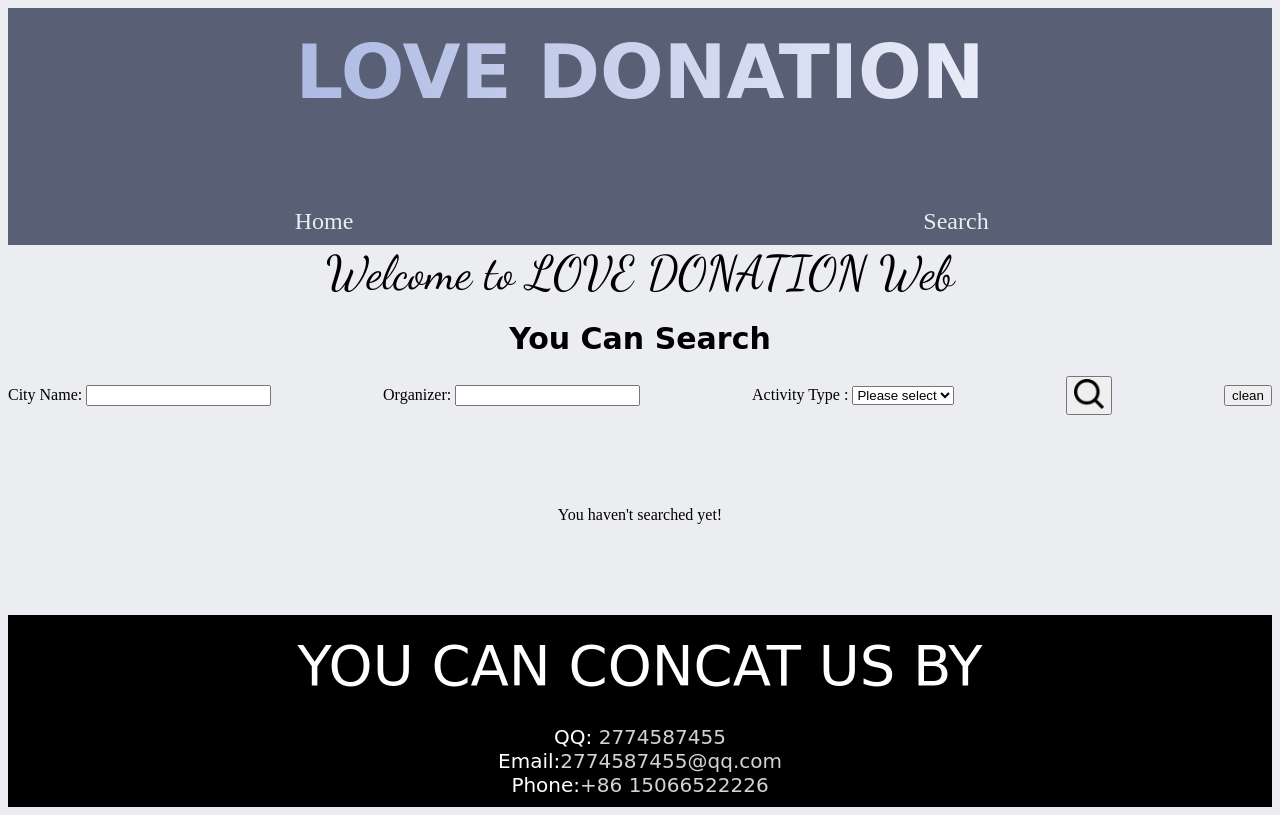
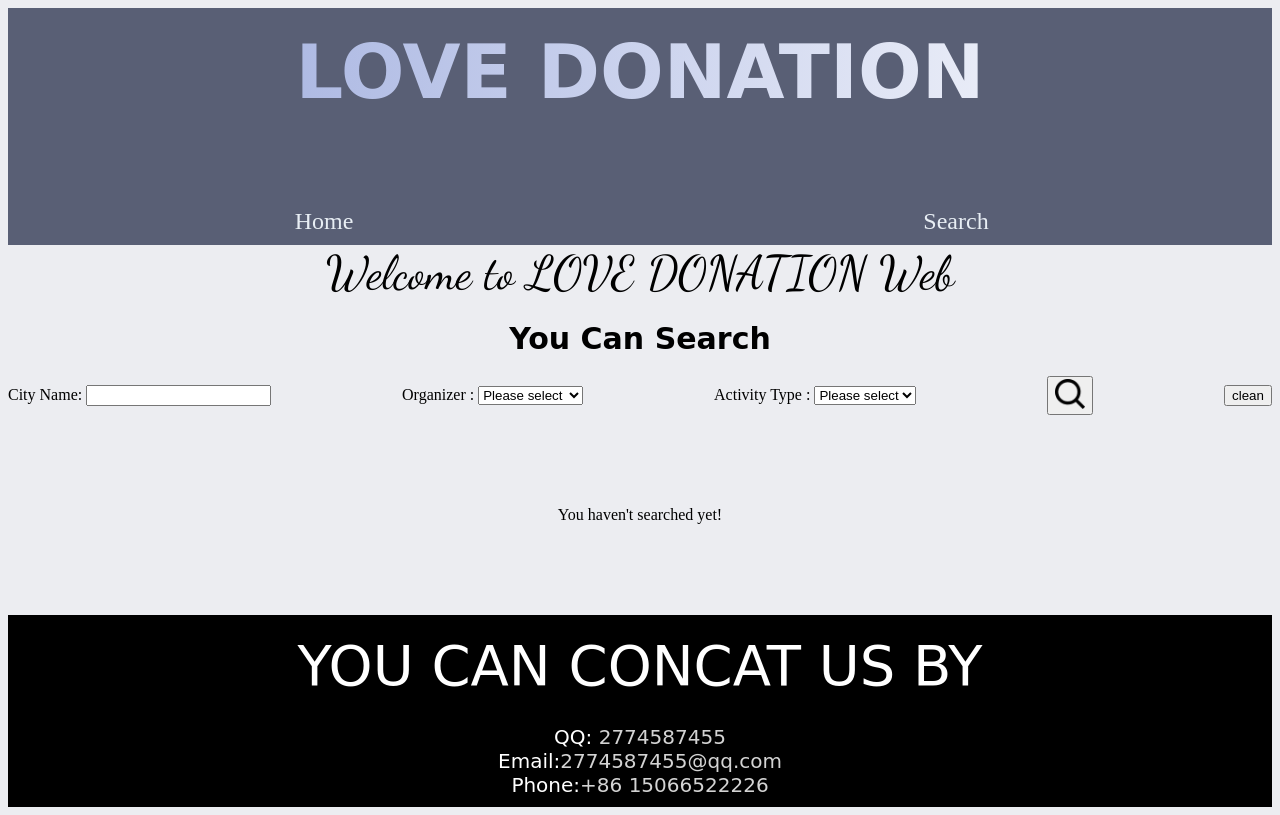
Before and after one commit to EdithGX811/Web2_A2_Edith, a plain HTML site: page Xinyu LiuA2-clientside/Search fundraisers.html in a window 1280 px wide. Drawn offline with Linux system fonts and the light colour scheme; a web font is replaced by a local one.

Commit message:
commit 12
Improved the search page. Transforming three search boxes into one input box and two selection boxes increases the diversity of user choices.

```diff
--- a/Xinyu LiuA2-clientside/Search fundraisers.html
+++ b/Xinyu LiuA2-clientside/Search fundraisers.html
@@ -287,7 +287,19 @@
                 City Name: <input class="CITY" type="text" name="" id="">
             </div>
             <div class="form-item">
-                Organizer: <input class="ORGANIZER" type="text" name="" id="">
+                <!--Organizer: <input class="ORGANIZER" type="text" name="" id="">-->
+                Organizer :
+                <select class="ORGANIZER">
+                    <option value="">Please select</option>
+                    <option value="John Doe">John Doe</option>
+                    <option value="Jane Smith">Jane Smith</option>
+                    <option value="Alice Johnson">Alice Johnson</option>
+                    <option value="Bob Brown">Bob Brown</option>
+                    <option value="Carol White">Carol White</option>
+                    <option value="Emily Davis">Emily Davis</option>
+                    <option value="Michael Lee">Michael Lee</option>
+                </select>
+
             </div>
             <div class="form-item">
                 Activity Type :
```
